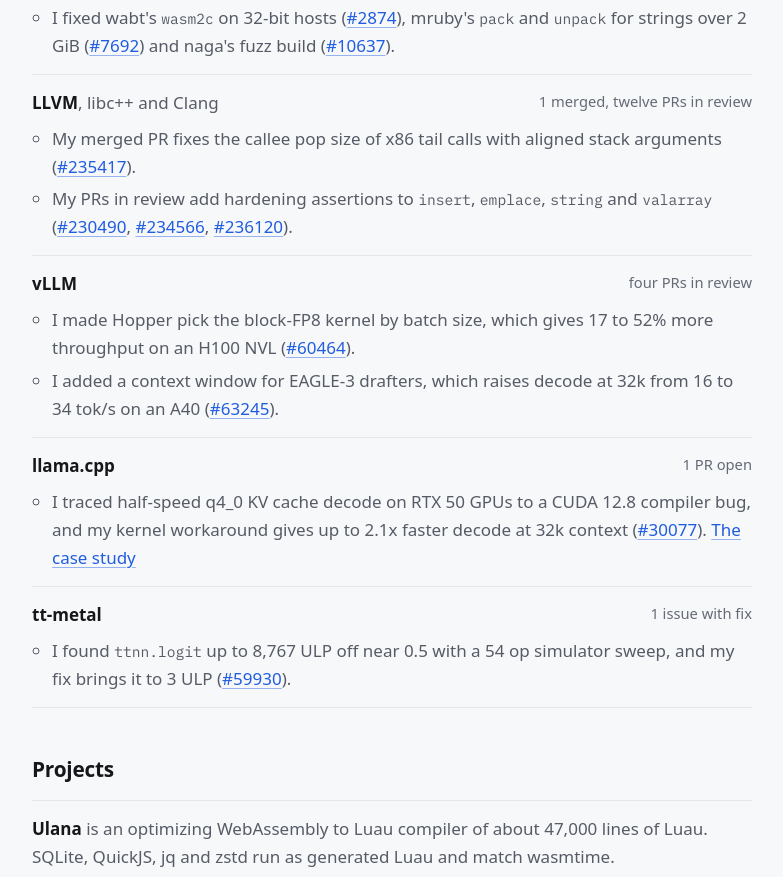
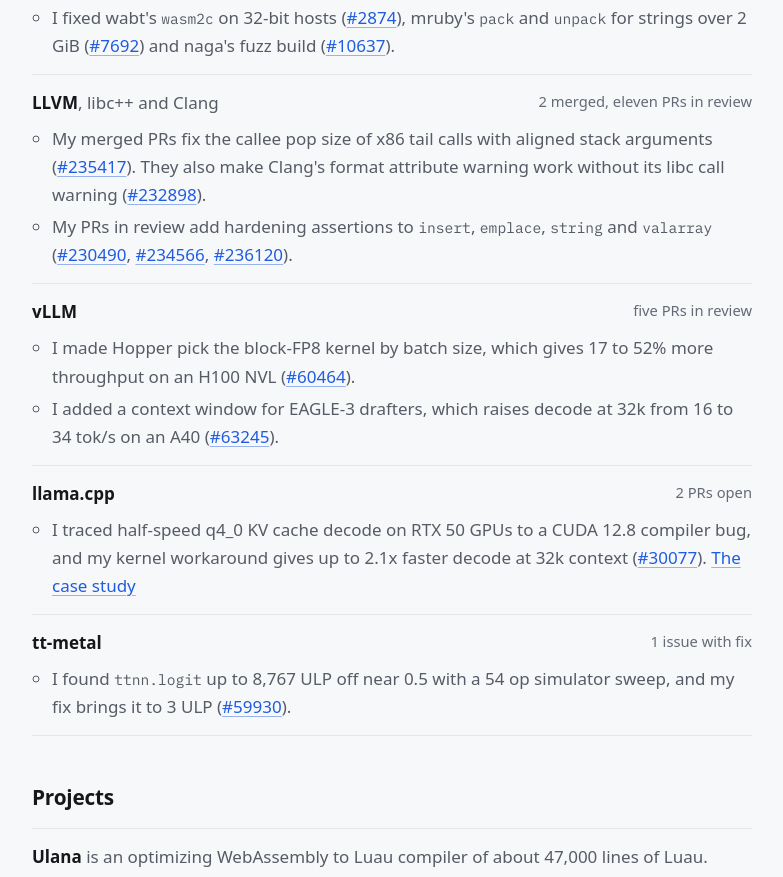
Before and after one commit to ilyasm-dev/ilyasm.dev, a Next.js app: page /cv in a window 1280 px wide. Shown: the part 1280-2157 px from the top of the page, without its empty margins (138-921 px from the left). Built offline with nearby package versions, Linux system fonts and the light colour scheme.

Commit message:
ilyasm.dev 2026-11-04 counts: PR snapshot, eleven LLVM, five vLLM, two llama.cpp, LLVM two merged, CV PDF

```diff
--- a/app/(en)/cv/page.tsx
+++ b/app/(en)/cv/page.tsx
@@ -152,8 +152,9 @@ export default function Cv() {
               </p>
               <ul>
                 <li>
-                  My merged PR fixes the callee pop size of x86 tail calls with aligned stack arguments (
-                  <Pr repo="llvm/llvm-project" n={235417} />).
+                  My merged PRs fix the callee pop size of x86 tail calls with aligned stack arguments (
+                  <Pr repo="llvm/llvm-project" n={235417} />). They also make Clang&apos;s format attribute warning work without its
+                  libc call warning (<Pr repo="llvm/llvm-project" n={232898} />).
                 </li>
                 <li>
                   My PRs in review add hardening assertions to <code>insert</code>, <code>emplace</code>, <code>string</code> and{" "}
--- a/data/prs.json
+++ b/data/prs.json
@@ -1,4 +1,54 @@
 [
+  {
+    "repo": "llvm/llvm-project",
+    "number": 232898,
+    "title": "[clang][-Wunsafe-buffer-usage] Keep format-attr-call warnings independent of libc-call",
+    "url": "https://github.com/llvm/llvm-project/pull/232898",
+    "state": "merged",
+    "createdAt": "2026-10-16",
+    "mergedAt": "2026-11-04",
+    "author": "ilyas-mallah"
+  },
+  {
+    "repo": "vllm-project/vllm",
+    "number": 65630,
+    "title": "[Perf][Quantization] Batch the Marlin MoE scale and zero-point conversion over experts",
+    "url": "https://github.com/vllm-project/vllm/pull/65630",
+    "state": "open",
+    "createdAt": "2026-11-04",
+    "mergedAt": null,
+    "author": "ilyas-mallah"
+  },
+  {
+    "repo": "sgl-project/sglang",
+    "number": 48370,
+    "title": "[Perf] gemma3: Fuse q_norm and k_norm into gemma_rmsnorm for rank above 2",
+    "url": "https://github.com/sgl-project/sglang/pull/48370",
+    "state": "open",
+    "createdAt": "2026-11-04",
+    "mergedAt": null,
+    "author": "ilyas-mallah"
+  },
+  {
+    "repo": "ggml-org/llama.cpp",
+    "number": 31641,
+    "title": "CUDA: pick the FA MMA ncols2 with the least head padding for large batches",
+    "url": "https://github.com/ggml-org/llama.cpp/pull/31641",
+    "state": "open",
+    "createdAt": "2026-11-04",
+    "mergedAt": null,
+    "author": "ilyas-mallah"
+  },
+  {
+    "repo": "protocolbuffers/protobuf",
+    "number": 31287,
+    "title": "Fix wrong field paths after a scalar valued map in upb_util_HasUnsetRequired",
+    "url": "https://github.com/protocolbuffers/protobuf/pull/31287",
+    "state": "open",
+    "createdAt": "2026-11-04",
+    "mergedAt": null,
+    "author": "ilyas-mallah"
+  },
   {
     "repo": "protocolbuffers/protobuf",
     "number": 31210,
@@ -351,16 +401,6 @@
   },
   {
     "repo": "llvm/llvm-project",
-    "number": 232898,
-    "title": "[clang][-Wunsafe-buffer-usage] Keep format-attr-call warnings independent of libc-call",
-    "url": "https://github.com/llvm/llvm-project/pull/232898",
-    "state": "open",
-    "createdAt": "2026-10-16",
-    "mergedAt": null,
-    "author": "ilyas-mallah"
-  },
-  {
-    "repo": "llvm/llvm-project",
     "number": 232661,
     "title": "[libc++] Assert that erase and extract are not passed end() in the associative containers",
     "url": "https://github.com/llvm/llvm-project/pull/232661",
```
Also changed, not shown: 1 other file (tests, documents, lock files or other folders).
